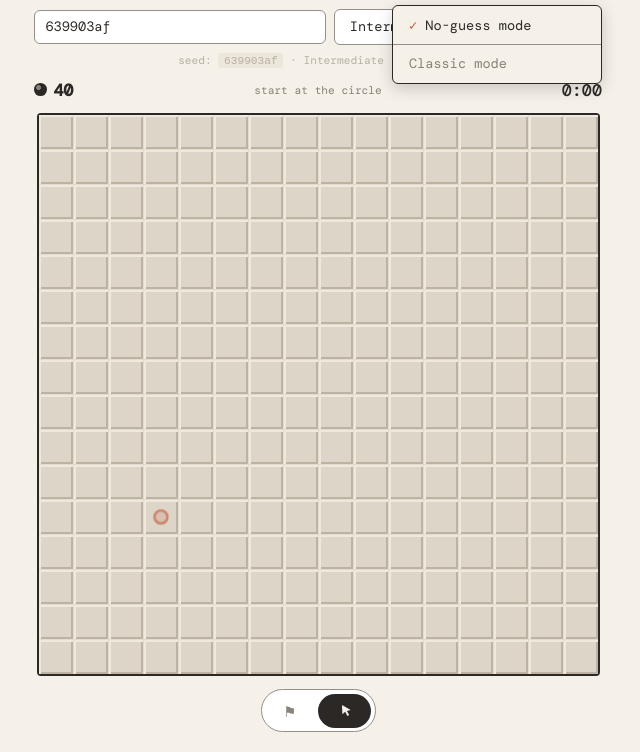
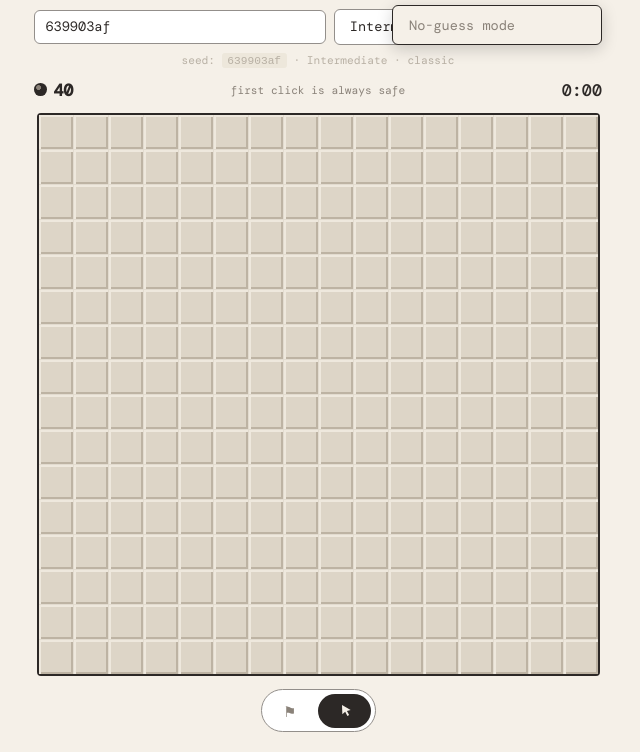
Before and after one commit to Ilosariph/minesweeper, a website with bundled scripts: page public/index.html in a window 1280 px wide. Both pictures are taken after a click on the button "Settings". Shown: the part 61-813 px from the top of the page, without its empty margins (322-962 px from the left). Built offline with nearby package versions, Linux system fonts and the light colour scheme.

Commit message:
Make no-guess mode an opt-in toggle, classic by default

```diff
--- a/public/index.html
+++ b/public/index.html
@@ -31,8 +31,7 @@
     <div class="settings-wrap">
       <button class="icon-btn settings-btn" id="settingsBtn" title="Settings">&#9881;</button>
       <div class="settings-panel" id="settingsPanel" hidden>
-        <button class="settings-item" id="noGuessItem">No-guess mode</button>
-        <button class="settings-item" id="classicItem">Classic mode</button>
+        <button class="settings-item" id="noGuessItem" title="Every board is solvable by logic from a marked start cell">No-guess mode</button>
       </div>
     </div>
   </div>
--- a/public/js/main.js
+++ b/public/js/main.js
@@ -25,7 +25,7 @@ let difficulty = 'intermediate';
 let state = null;      // Uint8Array: HIDDEN | OPEN | FLAG per cell
 let status = 'ready';  // 'ready' | 'playing' | 'won' | 'lost'
 let flagMode = false;
-let noGuess = store.get('noGuess') !== '0';
+let noGuess = store.get('noGuess') === '1'; // opt-in; classic lets the first click go anywhere
 let opened = 0;
 let flags = 0;
 let timerStart = 0;
@@ -81,10 +81,8 @@ function setNoGuess(on) {
 }
 function updateModeItems() {
   $('#noGuessItem').classList.toggle('active', noGuess);
-  $('#classicItem').classList.toggle('active', !noGuess);
 }
-$('#noGuessItem').addEventListener('click', () => setNoGuess(true));
-$('#classicItem').addEventListener('click', () => setNoGuess(false));
+$('#noGuessItem').addEventListener('click', () => setNoGuess(!noGuess));
 updateModeItems();
 
 $('#goRetryBtn').addEventListener('click', () => { $('#seedInput').value = board.seed; loadGame(); });
```
Also changed, not shown: CLAUDE.md (+1 -0 lines), README.md.
